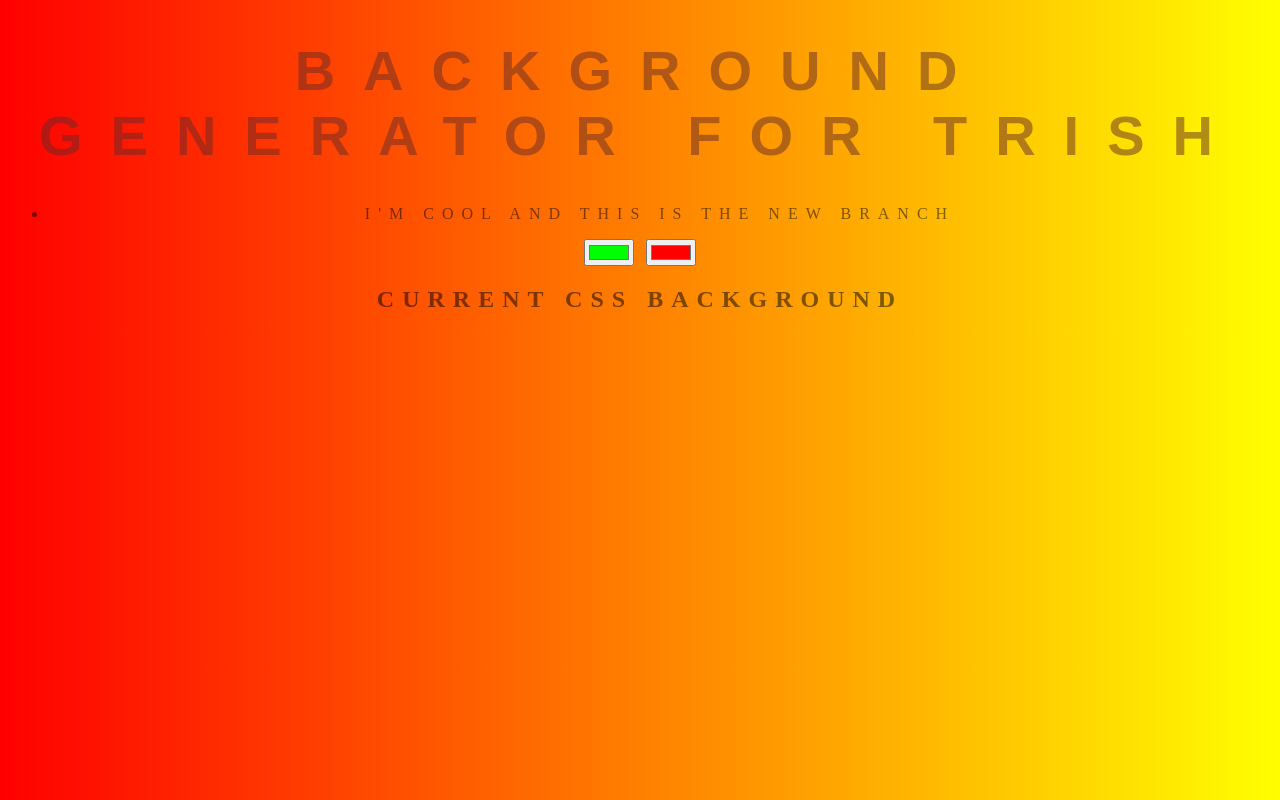
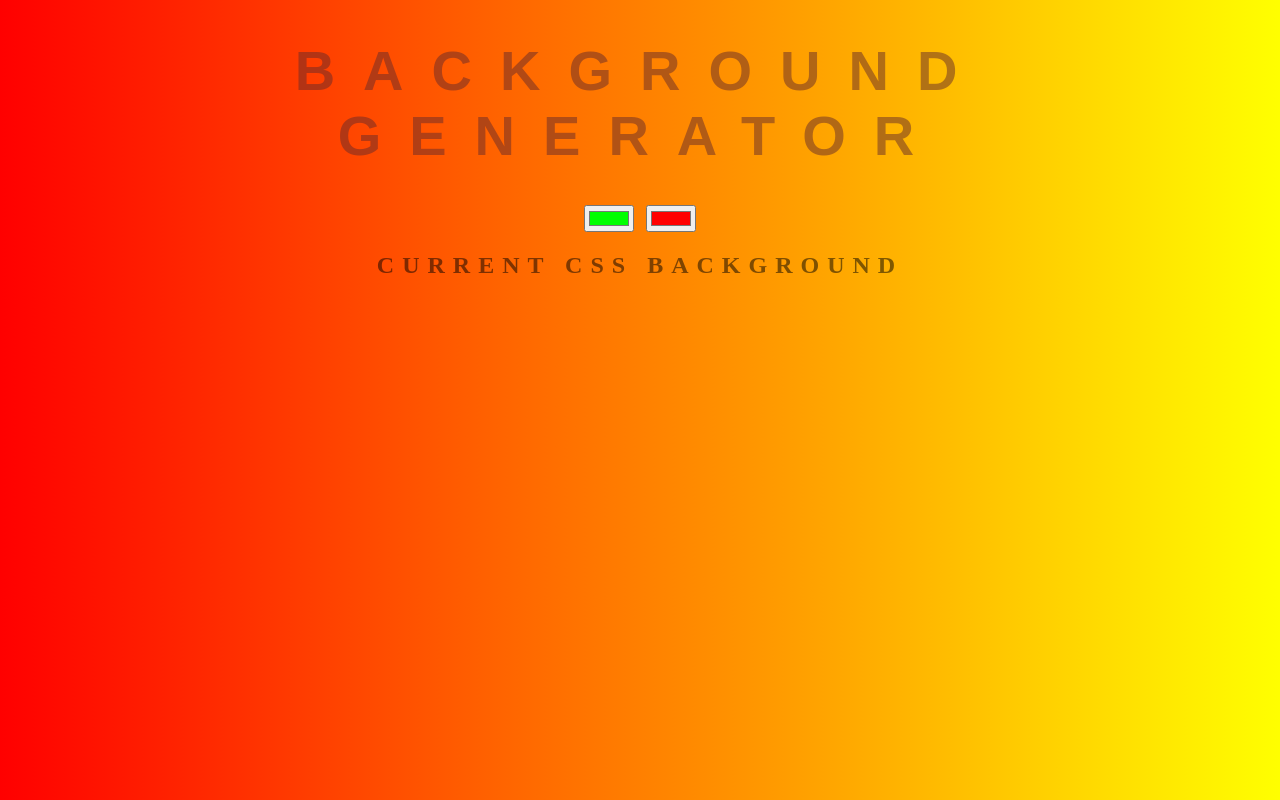
Before and after one commit to yiegito/background-generator, a plain HTML site: page index.html in a window 1280 px wide. Drawn offline with Linux system fonts and the light colour scheme.

Commit message:
actual website

```diff
--- a/index.html
+++ b/index.html
@@ -8,10 +8,7 @@
     <link rel="stylesheet" type="text/css" href="style.css">
 </head>
 <body id ="gradient">
-    <h1>Background Generator for Trish</h1>
-    <ul>
-        <li>i'm cool and this is the new branch</li>
-    </ul>
+    <h1>Background Generator</h1>
 
     <input name="color1" type="color" class="color1" value="#00ff00">
     <input name="color2" type = "color"class="color2" value="#ff0000">
```
